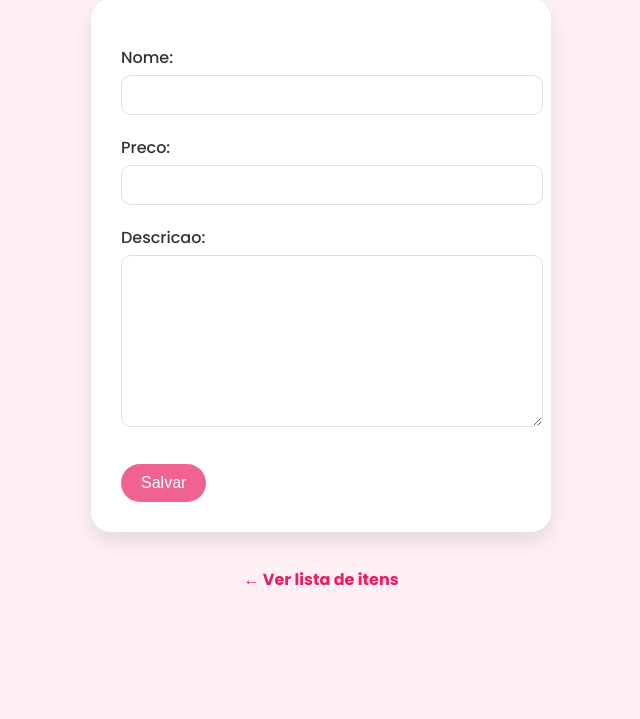
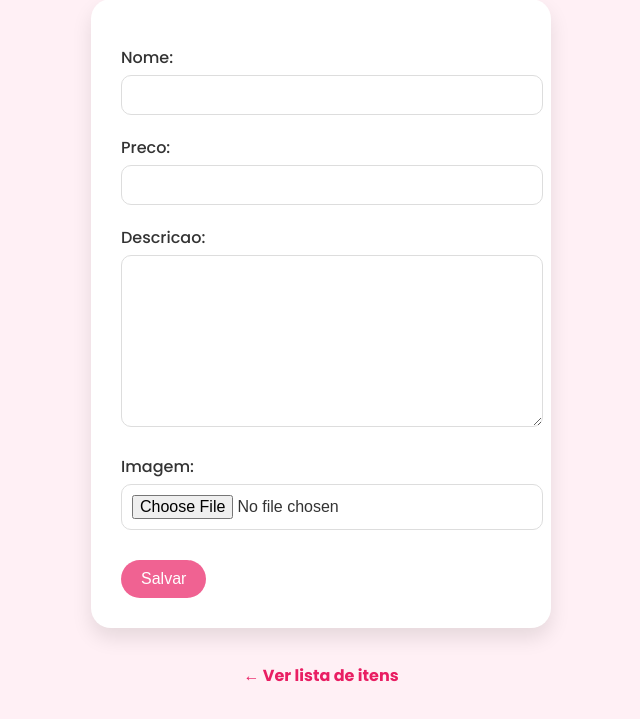
Before and after one commit to eolkazin/gestao-produtos, a Django app: page /cadastrar/ in a window 1280 px wide. Shown: the part 166-885 px from the top of the page, without its empty margins (319-959 px from the left). Before the commit the page ends 752 px from the top, so only its background shows below. Run offline with Django 5.2, Linux system fonts and the light colour scheme.

Commit message:
feat: Implement image upload functionality for items
This commit introduces the ability to upload images for items in the product catalog.

The following changes were made:

- Added an `imagem` field to the `Item` model in `produtos/models.py` to store the image file path.
- Updated the `ItemForm` in `produtos/forms.py` to include the `imagem` field and handle file uploads. Added validation to limit image size to 2MB.
- Modified the `cadastrar_item` view in `produtos/views.py` to handle file uploads through the form.
- Updated the `listar.html` template to display the uploaded image for each item.
- Modified the `cadastrar.html` template to include the file upload field in the form.
- Updated `loja/urls.py` and `loja/settings.py` to serve media files during development.

```diff
--- a/loja/loja/settings.py
+++ b/loja/loja/settings.py
@@ -121,3 +121,7 @@ STATIC_URL = 'static/'
 # https://docs.djangoproject.com/en/5.2/ref/settings/#default-auto-field
 
 DEFAULT_AUTO_FIELD = 'django.db.models.BigAutoField'
+
+import os
+MEDIA_URL = '/media/'
+MEDIA_ROOT = os.path.join(BASE_DIR, 'media')
--- a/loja/loja/urls.py
+++ b/loja/loja/urls.py
@@ -1,6 +1,8 @@
 from django.contrib import admin
 from django.urls import path
 from produtos import views
+from django.conf import settings
+from django.conf.urls.static import static
 
 urlpatterns = [
     # Rota para o painel de administração do Django
@@ -15,3 +17,7 @@ urlpatterns = [
     # Rota para deletar um item específico, passando o 'id' do item na URL
     path('deletar/<int:id>/', views.deletar_item, name='deletar_item'),
 ]
+
+
+if settings.DEBUG:
+    urlpatterns += static(settings.MEDIA_URL, document_root=settings.MEDIA_ROOT)
--- a/loja/produtos/forms.py
+++ b/loja/produtos/forms.py
@@ -1,8 +1,18 @@
 from django import forms
 from .models import Item
 
-# Formulário para o modelo Item
 class ItemForm(forms.ModelForm):
     class Meta:
-        model = Item  # Especifica que o formulário está baseado no modelo 'Item'
-        fields = ['nome', 'preco', 'descricao']  # Define quais campos do modelo serão exibidos no formulário
+        model = Item
+        fields = ['nome', 'preco', 'descricao', 'imagem']
+
+def clean_imagem(self):
+    imagem = self.cleaned_data.get('imagem')
+
+    # Primeiro 'if': Checa se a imagem existe
+    if imagem:
+        # Segundo 'if': Se a imagem existe, checa se o tamanho é maior que 2MB
+        if imagem.size > 2 * 1024 * 1024:  # 2MB
+            raise forms.ValidationError("Imagem muito grande! Máx: 2MB.")
+
+    return imagem
--- a/loja/produtos/models.py
+++ b/loja/produtos/models.py
@@ -1,17 +1,11 @@
 from django.db import models
 
-# Definindo a classe 'Item', que representará os itens no banco de dados
 class Item(models.Model):
+    nome = models.CharField(max_length=100)
+    preco = models.DecimalField(max_digits=10, decimal_places=2)
+    descricao = models.TextField()
+    imagem = models.ImageField(upload_to='itens/', null=True, blank=True)
 
-    # Atributo 'nome' para armazenar o nome do item, com limite de 100 caracteres
-    nome = models.CharField(max_length=100)
 
-    # Atributo 'preco' para armazenar o preço do item, com até 10 dígitos no total e 2 após a vírgula
-    preco = models.DecimalField(max_digits=10, decimal_places=2)
-
-    # Atributo 'descricao' para armazenar a descrição do item, sem limite de tamanho
-    descricao = models.TextField()
-
-    # Método especial para exibir o nome do item quando a instância for convertida para string
     def __str__(self):
         return self.nome
--- a/loja/produtos/templates/cadastrar.html
+++ b/loja/produtos/templates/cadastrar.html
@@ -98,13 +98,8 @@
     <!-- Título da página -->
     <h1>Cadastrar Item</h1>
 
-    <!-- Formulário de cadastro do item -->
-    <form method="post">
-      <!-- Token CSRF para proteger contra ataques -->
-      {% csrf_token %}
-      <!-- Renderiza o formulário com os campos -->
-      {{ form.as_p }}
-      <!-- Botão de submit para salvar o item -->
+    <form method="post" enctype="multipart/form-data">
+      {% csrf_token %} {{ form.as_p }}
       <button type="submit">Salvar</button>
     </form>
 
--- a/loja/produtos/views.py
+++ b/loja/produtos/views.py
@@ -2,41 +2,21 @@ from django.shortcuts import render, redirect, get_object_or_404
 from .models import Item
 from .forms import ItemForm
 
-
-# Função para cadastrar um novo item
 def cadastrar_item(request):
-    # Verifica se a requisição é POST (enviando dados do formulário)
     if request.method == 'POST':
-        # Cria um formulário a partir dos dados enviados
-        form = ItemForm(request.POST)
-
-        # Se o formulário for válido, salva o novo item no banco de dados
+        form = ItemForm(request.POST, request.FILES)  # recebe arquivo aqui
         if form.is_valid():
             form.save()
-            # Redireciona para a página de lista de itens
             return redirect('listar_itens')
     else:
-        # Se não for POST, cria um formulário vazio
         form = ItemForm()
-
-    # Renderiza o template 'cadastrar.html', passando o formulário
     return render(request, 'cadastrar.html', {'form': form})
 
-# Função para listar todos os itens cadastrados
 def listar_itens(request):
-    # Pega todos os itens do banco de dados
     itens = Item.objects.all()
-
-    # Renderiza o template 'listar.html' passando a lista de itens
     return render(request, 'listar.html', {'itens': itens})
 
-# Função para deletar um item específico
 def deletar_item(request, id):
-    # Tenta pegar o item com o id fornecido. Se não encontrar, retorna 404
     item = get_object_or_404(Item, id=id)
-
-    # Deleta o item do banco de dados
     item.delete()
-
-    # Redireciona para a página de lista de itens
-    return redirect('listar_itens')  # volta para a lista
+    return redirect('listar_itens')
```
Also changed, not shown: loja/produtos/templates/listar.html (+4 -13 lines), loja/media/itens/logo.png (added), loja/produtos/migrations/0002_item_imagem.py (added).
